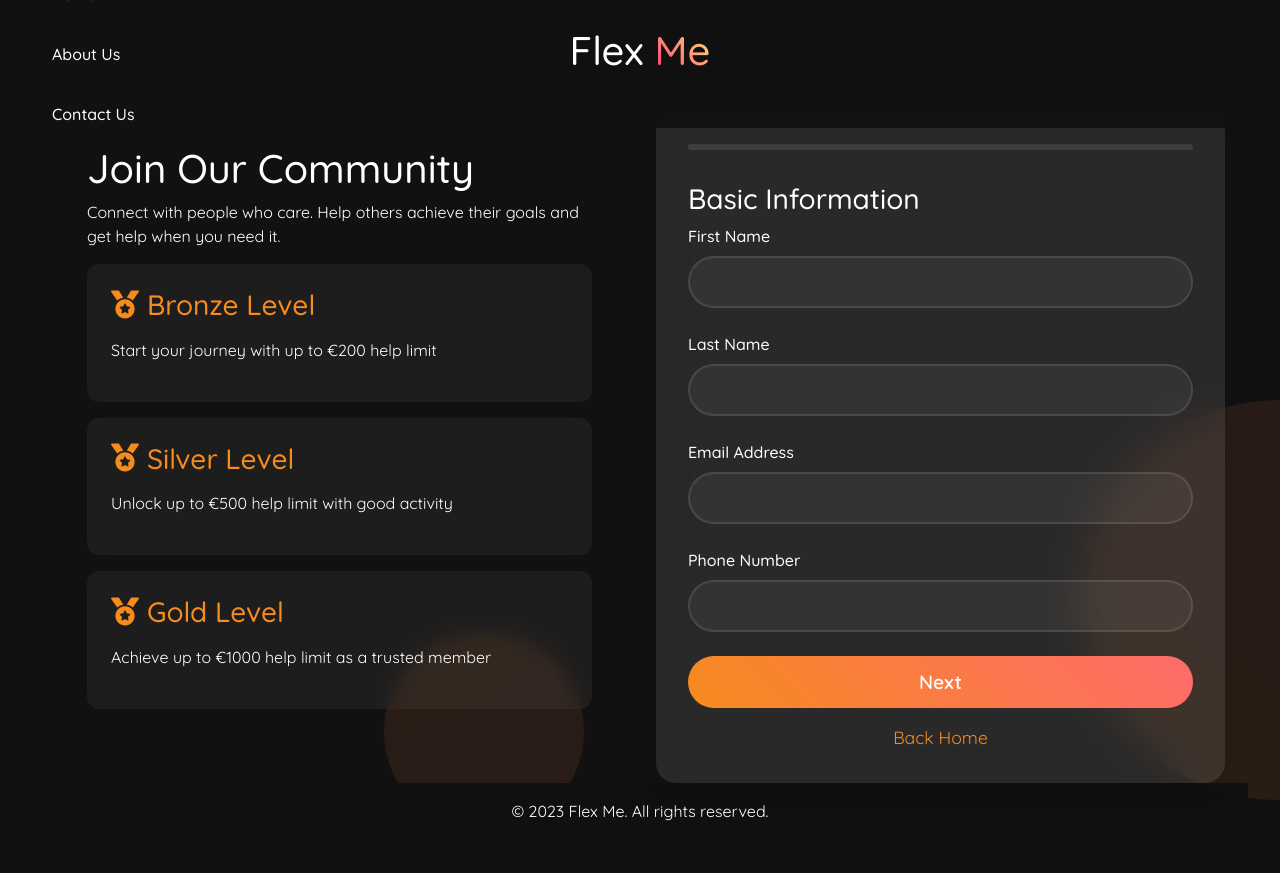
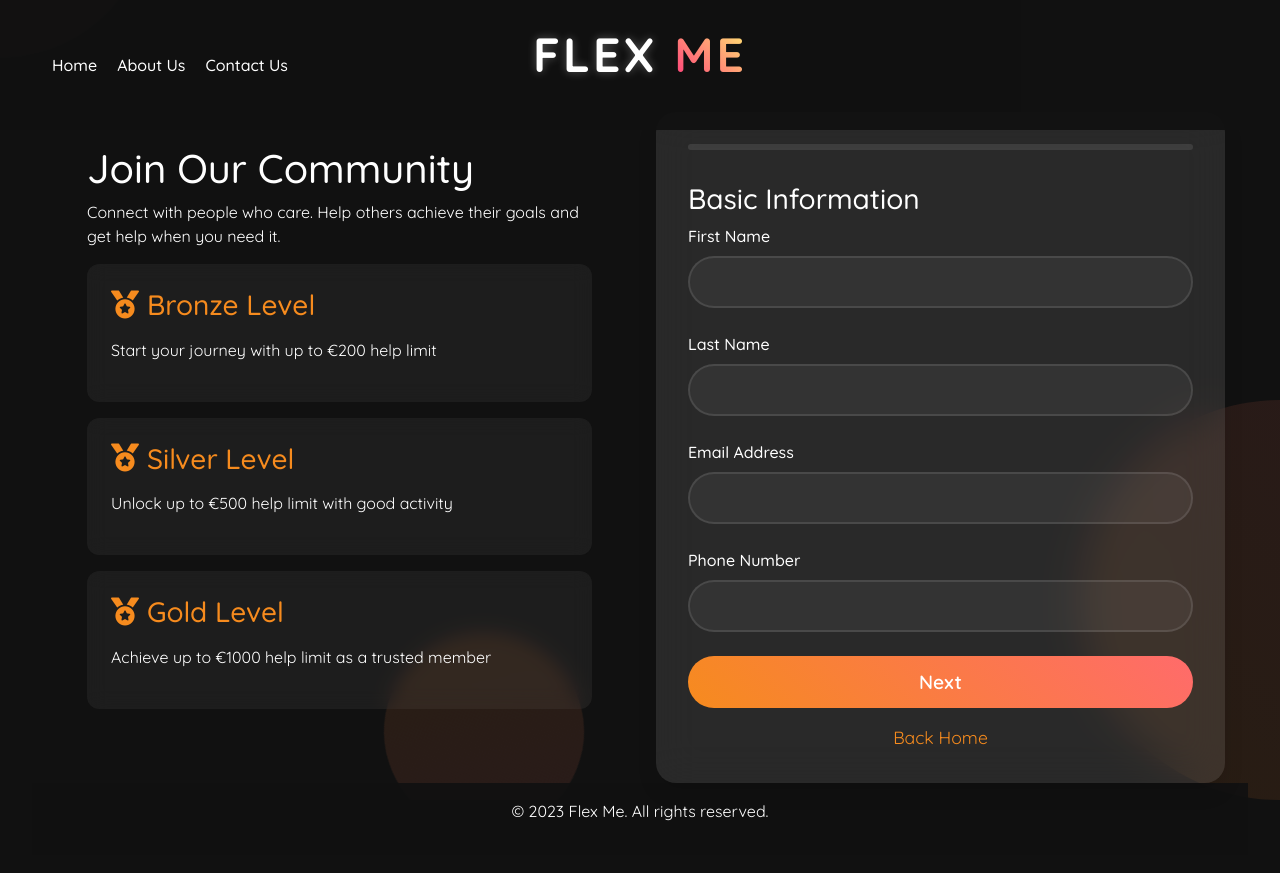
Before and after one commit to samflex21/FLEX-ME., a plain HTML site: page Register.html in a window 1280 px wide. Drawn offline with nearby package versions, Linux system fonts and the light colour scheme.

Commit message:
Update Register.html

```diff
--- a/Register.html
+++ b/Register.html
@@ -59,7 +59,21 @@
     gap: 20px; /* Space between buttons */
 }
 
+       .website-name {
+    font-size: 3em;
+    color: #fff; /* Default text color for dark theme */
+    text-align: center;
+    letter-spacing: 3px;
+    text-transform: uppercase;
+    font-weight: 700;
+    margin-bottom: 20px;
+    position: relative;
+    text-shadow: 0 0 10px rgba(255,255,255,0.3);
+}
 
+.light-theme .website-name {
+    color: #111; /* Dark text for light theme */
+}
 
 .website-name span {
     background: linear-gradient(45deg, #ff357a, #fff172);
@@ -322,15 +336,15 @@
     align-items: center;
     justify-content: center; /* Center the logo */
     width: 100%; /* Full width */
-    margin-bottom: 20px; /* Space between navbar and content */
+    margin-bottom: 0px; /* Space between navbar and content */
     padding: 10px 20px; /* Padding for navbar */
 }
 
 .navbar-nav {
     position: absolute; /* Positioning for left alignment */
+    flex-direction: row; /* Ensures items are arranged in a row */
+    gap: 20px; /* Space between buttons */
     left: 20px; /* Align to the left */
-    display: flex;
-    gap: 20px; /* Space between buttons */
 }
 
 .nav-link {
```
